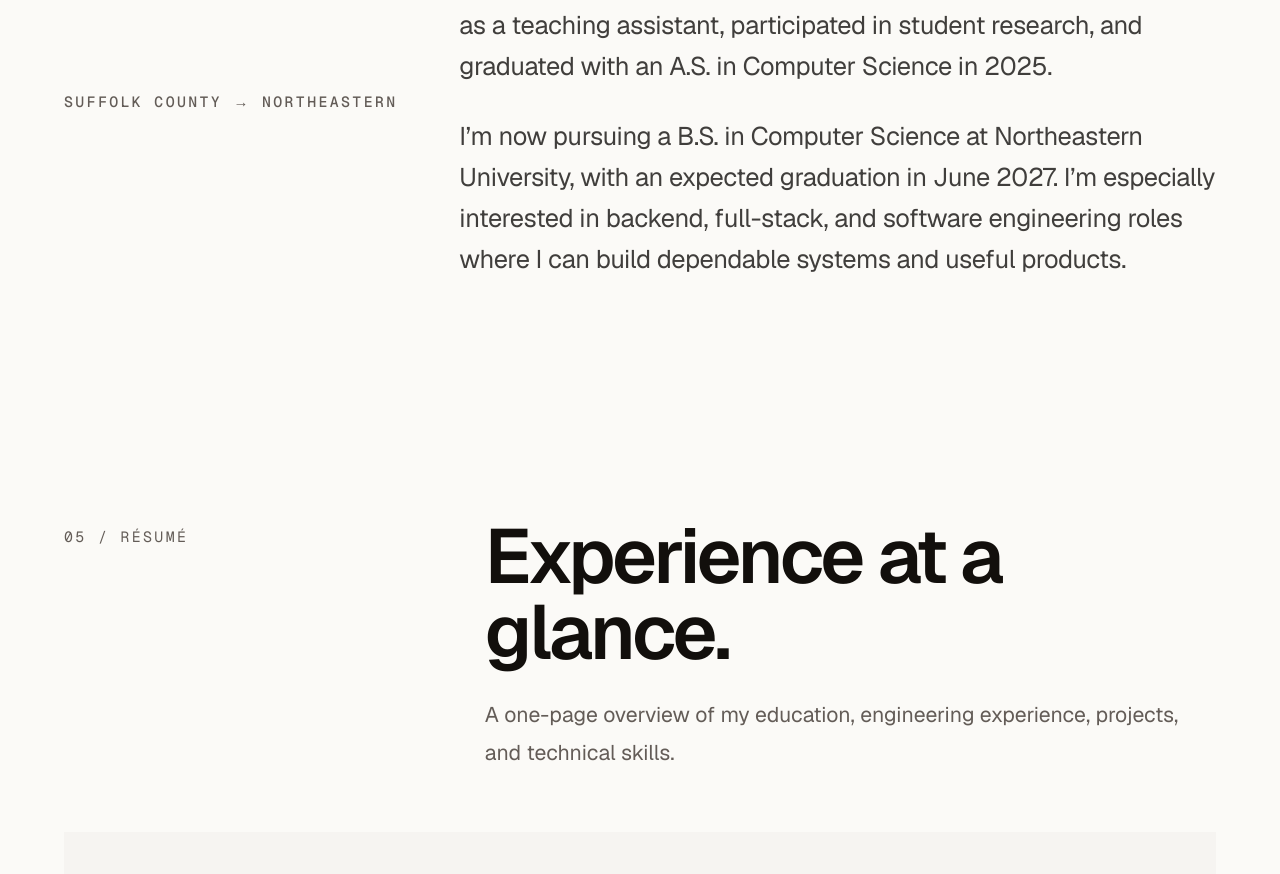
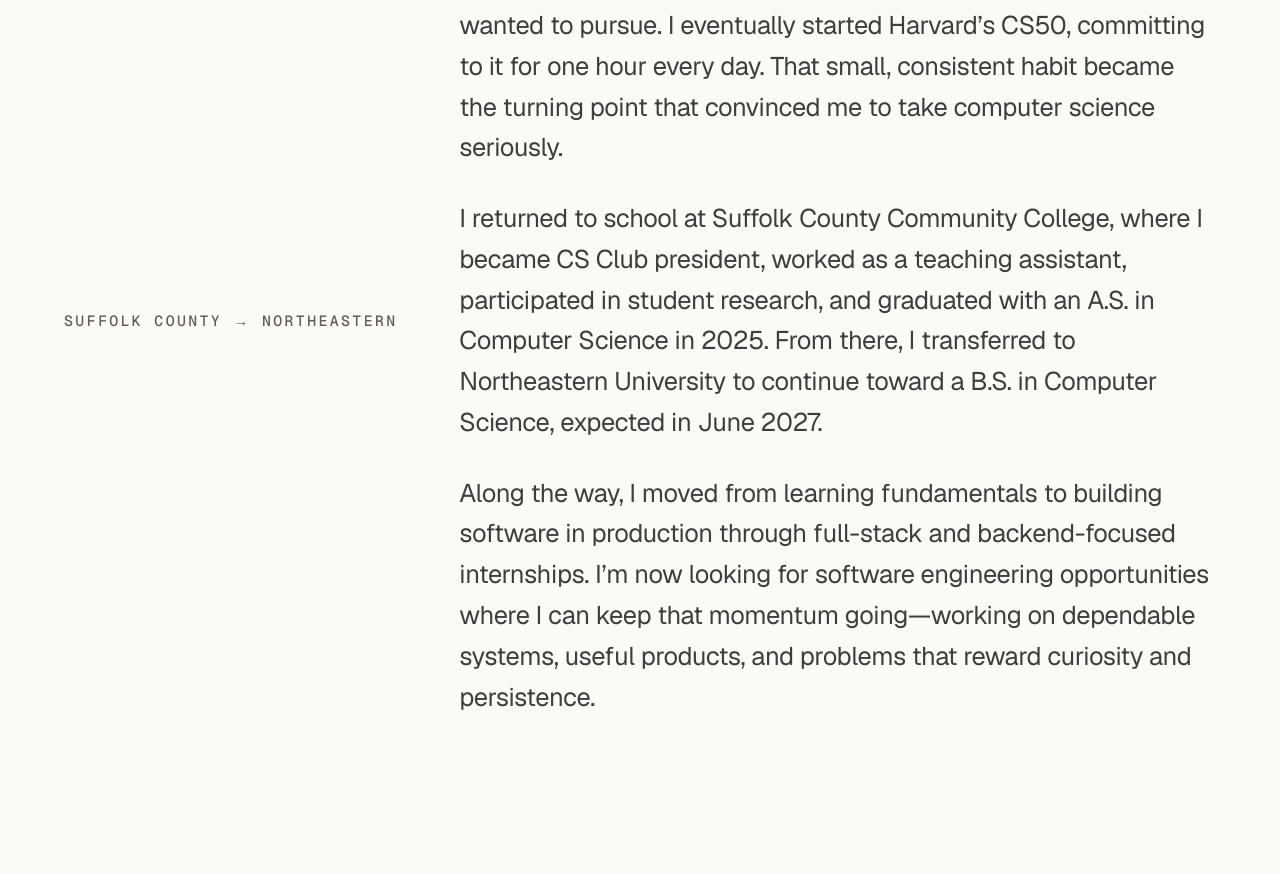
Before and after one commit to timothygribbin/personal-website-updated, a Next.js app: page / in a window 1280 px wide. Shown: the part 5529-6403 px from the top of the page. Built offline with nearby package versions, Linux system fonts and the light colour scheme.

Commit message:
content: expand nontraditional career story

```diff
--- a/data/portfolio.ts
+++ b/data/portfolio.ts
@@ -13,7 +13,11 @@
     { name: "HopperHelps", category: "1st place · HopperHacks", summary: "An AI-assisted journal and mood calendar that analyzes entries, visualizes emotional trends, and synchronizes sentiment data with user journals. Won 1st place among 230 participants.", technologies: ["OpenAI API", "Zustand", "Firebase Firestore"], href: "https://github.com/Algoltea/hopperhacksx" },
     { name: "Signature forgery detection", category: "Computer vision research", summary: "A custom CNN for writer-independent signature forgery detection that achieved approximately 91% classification accuracy on unseen test data. Presented at the SUNY Undergraduate Research Conference.", technologies: ["Python", "TensorFlow", "NumPy", "Pandas", "CNN"], href: "" },
   ],
-  about: ["I began my computer science education at Suffolk County Community College, where I served as CS Club president, worked as a teaching assistant, participated in student research, and graduated with an A.S. in Computer Science in 2025.", "I’m now pursuing a B.S. in Computer Science at Northeastern University, with an expected graduation in June 2027. I’m especially interested in backend, full-stack, and software engineering roles where I can build dependable systems and useful products."],
+  about: [
+    "My path into software engineering was not a straight line. After high school, I worked delivering pizza without a clear idea of what I wanted to pursue. I eventually started Harvard’s CS50, committing to it for one hour every day. That small, consistent habit became the turning point that convinced me to take computer science seriously.",
+    "I returned to school at Suffolk County Community College, where I became CS Club president, worked as a teaching assistant, participated in student research, and graduated with an A.S. in Computer Science in 2025. From there, I transferred to Northeastern University to continue toward a B.S. in Computer Science, expected in June 2027.",
+    "Along the way, I moved from learning fundamentals to building software in production through full-stack and backend-focused internships. I’m now looking for software engineering opportunities where I can keep that momentum going—working on dependable systems, useful products, and problems that reward curiosity and persistence.",
+  ],
   skills: [
     { label: "Languages", items: ["Java", "Python", "TypeScript", "JavaScript", "C"] },
     { label: "Application", items: ["Node.js", "Next.js", "React", "Express", "Tailwind CSS"] },
```
